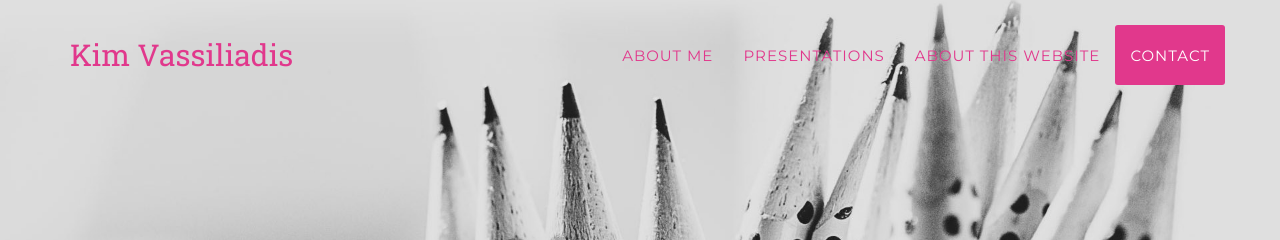
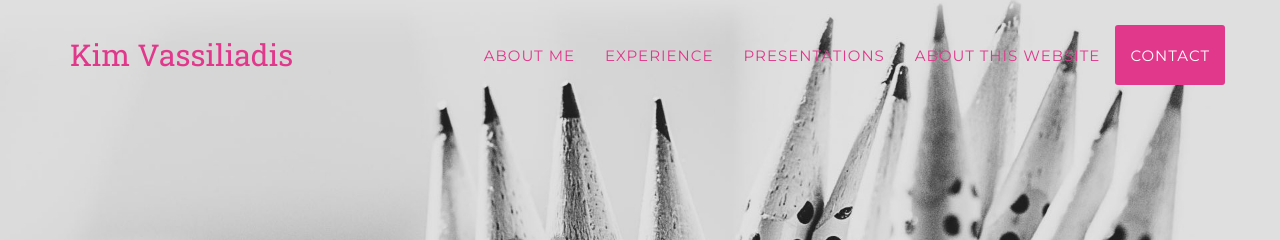
Before and after one commit to kimbrarian/jekyll, a Jekyll site: the page built from index.html, in a window 1280 px wide. Shown: the top 240 px of the page. Built offline with Jekyll 4.4.1, drawn with Linux system fonts in a browser that asks for light colours; some web fonts are replaced.

Commit message:
Update header.html

```diff
--- a/_includes/header.html
+++ b/_includes/header.html
@@ -25,6 +25,9 @@
                     <li>
                         <a class="page-scroll" href="#about">About Me</a>
                     </li>
+                    <li>
+                        <a class="page-scroll" href="#experience">Experience</a>
+</li>
                     <li>
                         <a class="page-scroll" href="#presentations">Presentations</a>
                     </li>
```
